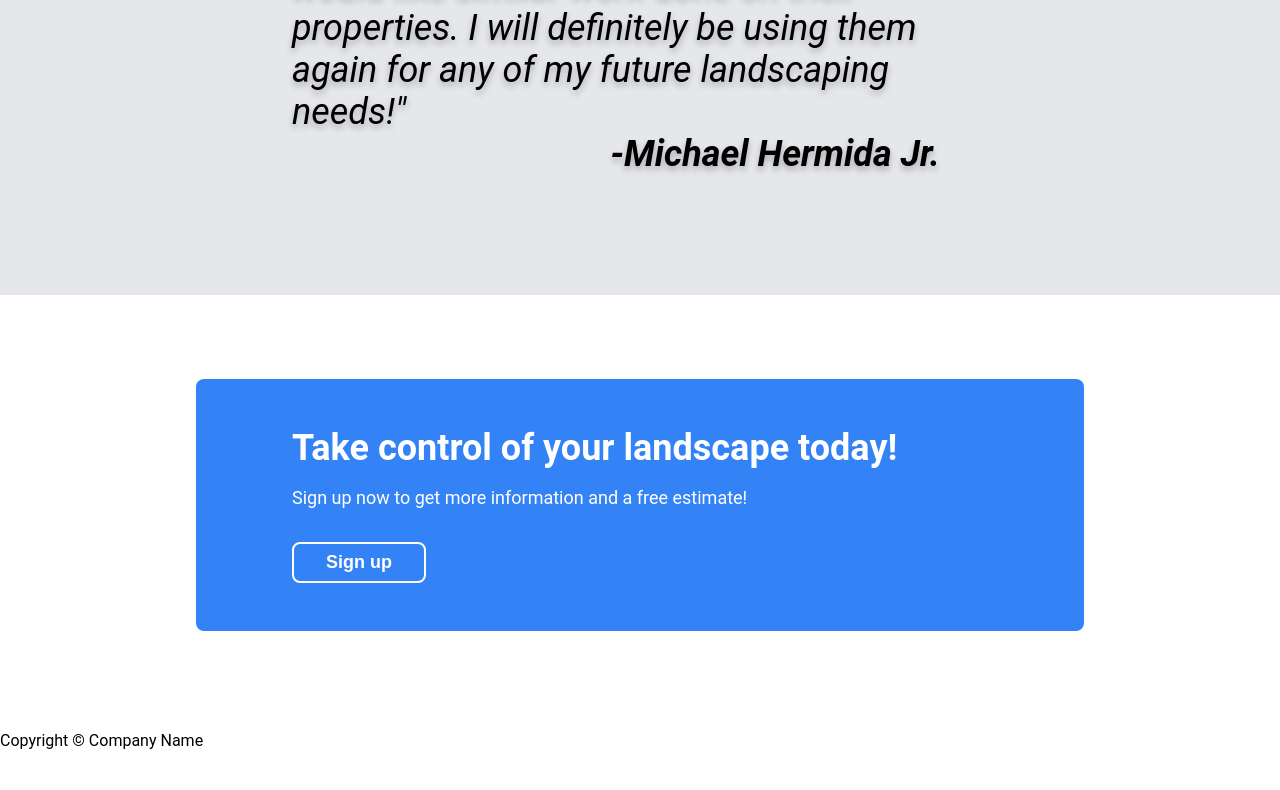
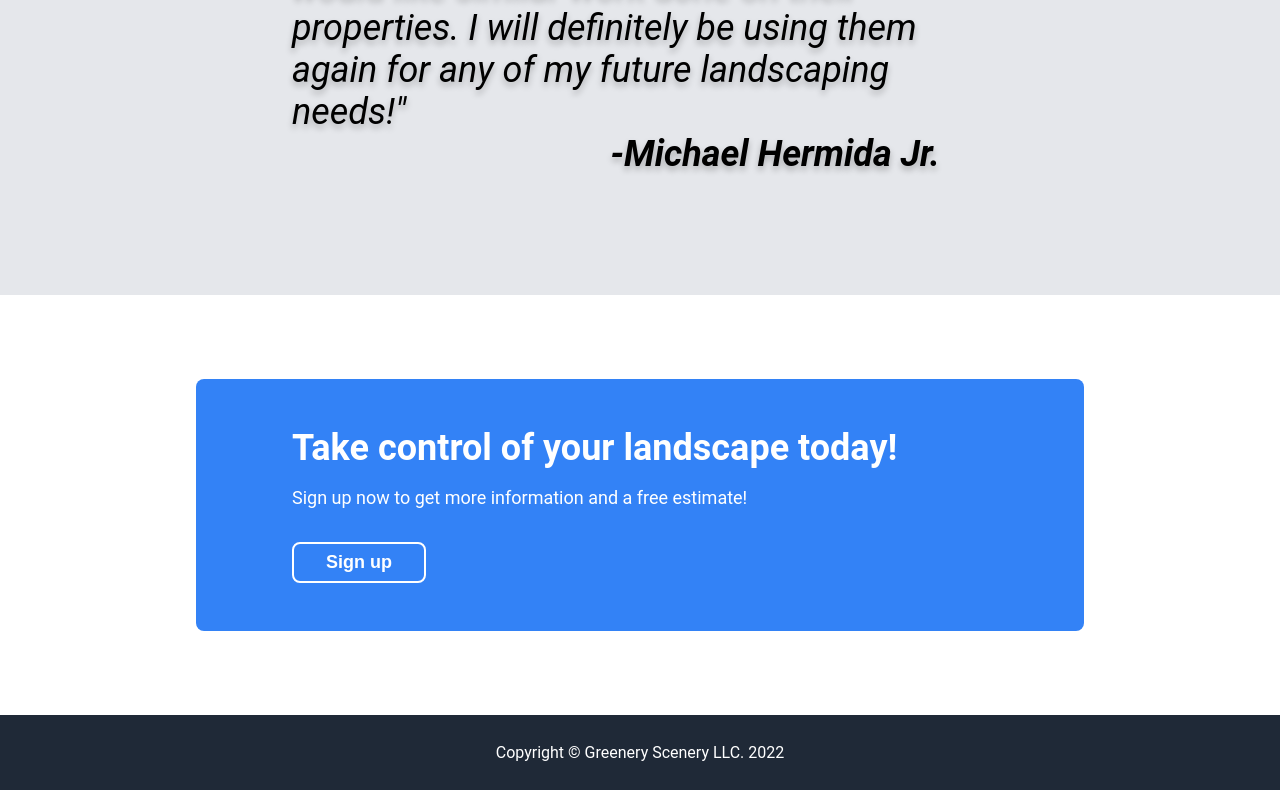
Before and after one commit to Xenodrifft/odin-landing-page, a plain HTML site: page index.html in a window 1280 px wide. Shown: the part 2086-2876 px from the top of the page. Before the commit the page ends 2852 px from the top, so only its background shows below. Drawn offline with Linux system fonts and the light colour scheme.

Commit message:
Add "footer" section styling

```diff
--- a/index.html
+++ b/index.html
@@ -107,7 +107,7 @@
 
     <!-- Footer section -->
     <div class="footer">
-        <p>Copyright © Company Name</p>
+        <p>Copyright © Greenery Scenery LLC. 2022</p>
     </div>
 
 </body>
--- a/styles.css
+++ b/styles.css
@@ -132,6 +132,7 @@ a:hover {
     width: 300px;
 }
 
+
 /* Middle-2 section styling */
 .middle-2 {
     background-color: #E5E7EB;
@@ -151,6 +152,7 @@ a:hover {
     text-align: end;
     margin-right: 48px;
 }
+
 
 /* Bottom section styling */
 .bottom {
@@ -195,3 +197,12 @@ a:hover {
     transition: all 0.3s ease 0s;
     cursor: pointer;
 }
+
+
+/* Footer section styling */
+.footer {
+    background-color: #1F2937;
+    padding: 12px;
+    color: white;
+    text-align: center;
+}
```
